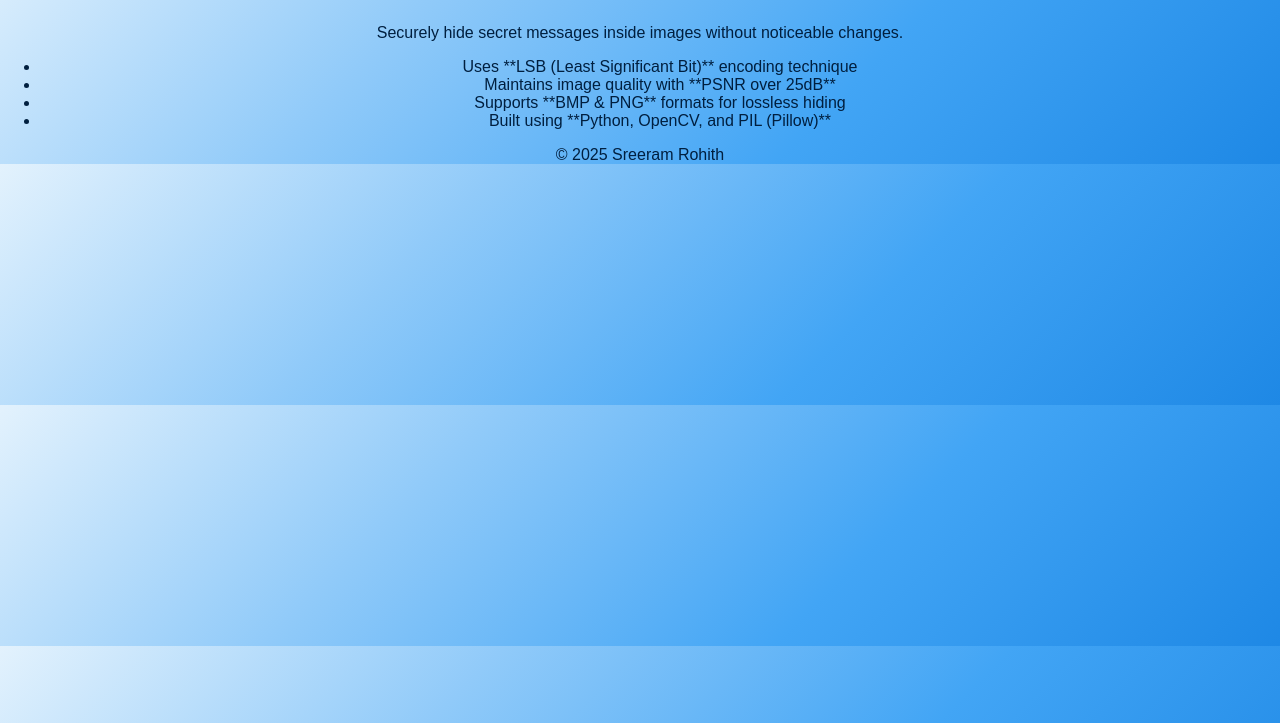
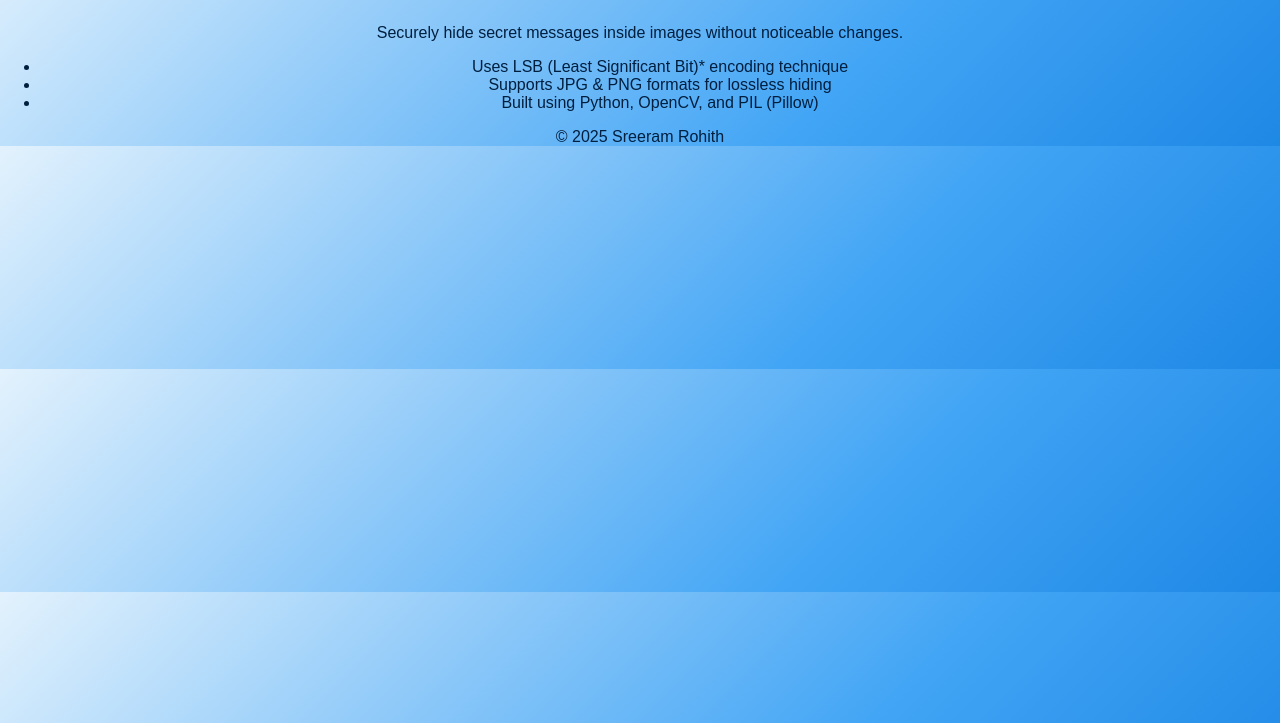
Before and after one commit to Sreeramrohith2005/Sreeram-Rohith-Portfolio, a plain HTML site: page project3.html in a window 1280 px wide. Shown: the part 77-800 px from the top of the page. Drawn offline with Linux system fonts and the light colour scheme; a web font is replaced by a local one.

Commit message:
Update project3.html

```diff
--- a/project3.html
+++ b/project3.html
@@ -14,10 +14,9 @@
 
         <div class="features">
             <ul>
-                <li>Uses **LSB (Least Significant Bit)** encoding technique</li>
-                <li>Maintains image quality with **PSNR over 25dB**</li>
-                <li>Supports **BMP & PNG** formats for lossless hiding</li>
-                <li>Built using **Python, OpenCV, and PIL (Pillow)**</li>
+                <li>Uses LSB (Least Significant Bit)* encoding technique</li>
+                <li>Supports JPG & PNG formats for lossless hiding</li>
+                <li>Built using Python, OpenCV, and PIL (Pillow)</li>
             </ul>
         </div>
 
```
